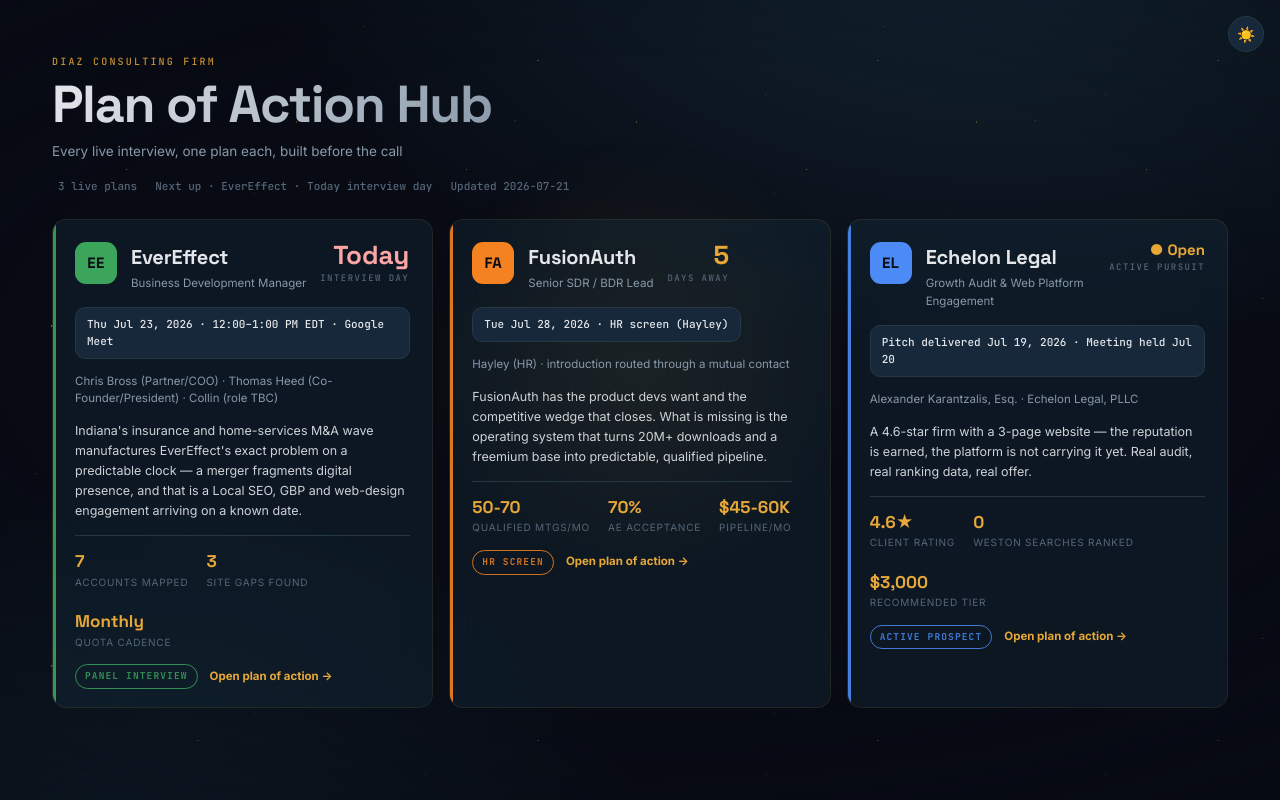
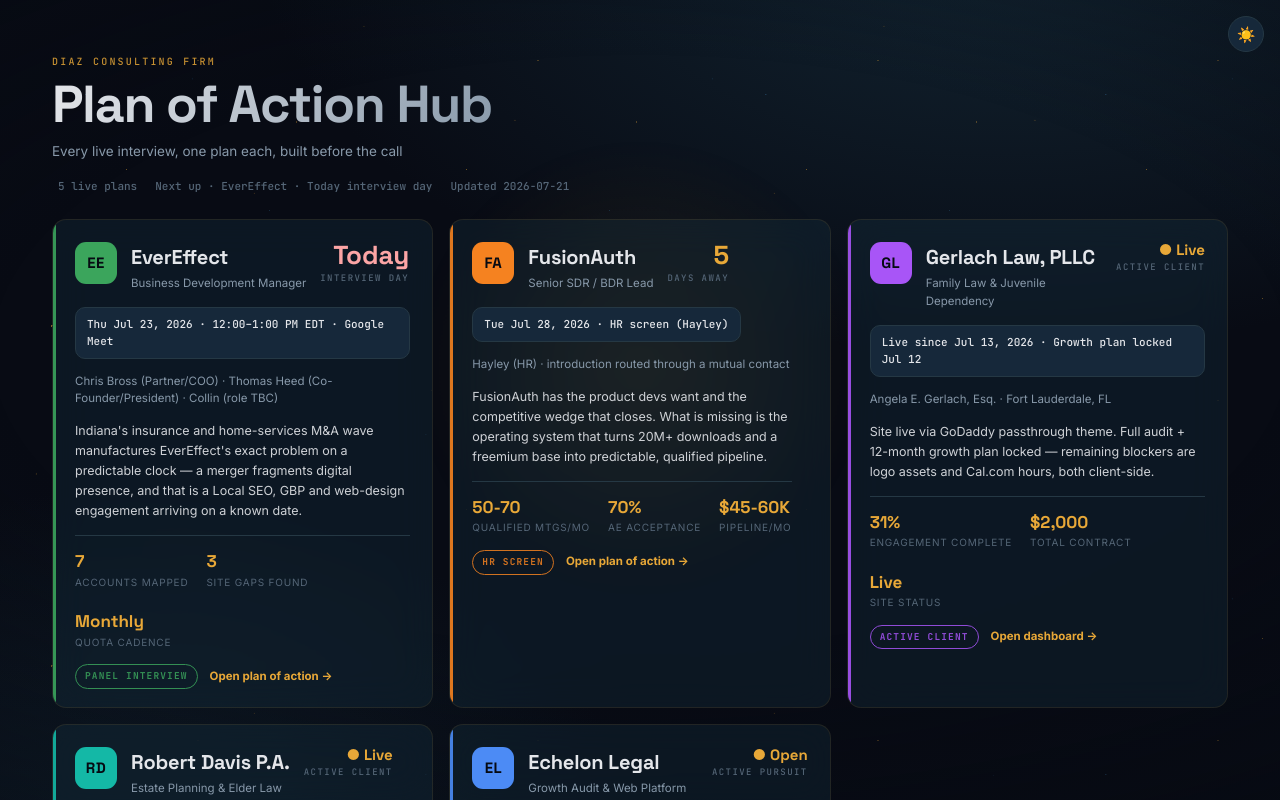
Before and after one commit to DiazConsultingFirm/plan-of-action-hub, a React (Vite) app: page / in a window 1280 px wide. Built offline with nearby package versions, Linux system fonts and the light colour scheme.

Commit message:
Header-before-nav on every tab including Full Plan; Your Dashboard now opens the real live client dashboard

```diff
--- a/public/plans/index.json
+++ b/public/plans/index.json
@@ -64,6 +64,44 @@
       ]
     },
     {
+      "id": "gerlach",
+      "company": "Gerlach Law, PLLC",
+      "role": "Family Law & Juvenile Dependency",
+      "mark": "GL",
+      "accent": "#A855F7",
+      "kind": "client",
+      "external": "https://diazconsultingfirm.github.io/gerlachlegal-website/dashboard/",
+      "stage": "Active Client",
+      "status": "ready",
+      "pitchDateLabel": "Live since Jul 13, 2026 · Growth plan locked Jul 12",
+      "who": "Angela E. Gerlach, Esq. · Fort Lauderdale, FL",
+      "thesis": "Site live via GoDaddy passthrough theme. Full audit + 12-month growth plan locked — remaining blockers are logo assets and Cal.com hours, both client-side.",
+      "headline": [
+        { "val": "31%", "lbl": "engagement complete" },
+        { "val": "$2,000", "lbl": "total contract" },
+        { "val": "Live", "lbl": "site status" }
+      ]
+    },
+    {
+      "id": "robert-davis",
+      "company": "Robert Davis P.A.",
+      "role": "Estate Planning & Elder Law",
+      "mark": "RD",
+      "accent": "#14B8A6",
+      "kind": "client",
+      "external": "https://robertdavispa.com/",
+      "stage": "Active Client",
+      "status": "ready",
+      "pitchDateLabel": "Live since May 21, 2026 · Growth plan locked Jul 12",
+      "who": "Robert Davis, Esq. · Fort Lauderdale, FL",
+      "thesis": "Phase 1 live: 10 statute-cited practice areas, static HTML, Netlify + Zapier. GBP video verification is the one call that unblocks the $500 balance and the Phase 2 retainer at once.",
+      "headline": [
+        { "val": "$500", "lbl": "balance remaining" },
+        { "val": "$1,500/mo", "lbl": "Phase 2 retainer (unsigned)" },
+        { "val": "Live", "lbl": "site status" }
+      ]
+    },
+    {
       "id": "echelon",
       "file": "echelon.json",
       "company": "Echelon Legal",
--- a/src/App.jsx
+++ b/src/App.jsx
@@ -65,6 +65,13 @@
 
   const openPlan = useCallback(
     (entry) => {
+      // Client dashboards (Gerlach, Robert Davis) are separately-built, already-
+      // live apps — they don't have a plans/*.json to render in-hub. Link out
+      // instead of trying to fetch a plan file that doesn't exist for them.
+      if (entry.kind === 'client' && entry.external) {
+        window.open(entry.external, '_blank', 'noopener')
+        return
+      }
       setActiveId(entry.id)
       if (planCache[entry.id]) return
       fetch(planUrl(entry.file))
--- a/src/HubLanding.jsx
+++ b/src/HubLanding.jsx
@@ -3,7 +3,7 @@
 
 export default function HubLanding({ roster, onOpen }) {
   const plans = [...roster.plans].sort(byInterviewDate)
-  const next = plans.find((p) => p.kind !== 'consulting')
+  const next = plans.find((p) => p.kind !== 'consulting' && p.kind !== 'client')
 
   return (
     <motion.div
@@ -37,9 +37,11 @@
 
 function PlanCard({ plan, index, onOpen }) {
   const isConsulting = plan.kind === 'consulting'
-  const days = isConsulting ? null : daysUntil(plan.interviewDate)
-  const { num, lbl } = isConsulting ? {} : countdownLabel(days)
-  const urgency = isConsulting ? '' : days < 0 ? 'past' : days <= 3 ? 'imminent' : ''
+  const isClient = plan.kind === 'client'
+  const isBadgeless = isConsulting || isClient
+  const days = isBadgeless ? null : daysUntil(plan.interviewDate)
+  const { num, lbl } = isBadgeless ? {} : countdownLabel(days)
+  const urgency = isBadgeless ? '' : days < 0 ? 'past' : days <= 3 ? 'imminent' : ''
 
   return (
     <motion.button
@@ -58,7 +60,14 @@
           <div className="plan-card-company">{plan.company}</div>
           <div className="plan-card-role">{plan.role}</div>
         </div>
-        {isConsulting ? (
+        {isClient ? (
+          <div className="plan-countdown">
+            <div className="plan-countdown-num" style={{ fontSize: 15, color: 'var(--gold)' }}>
+              ● Live
+            </div>
+            <div className="plan-countdown-lbl">active client</div>
+          </div>
+        ) : isConsulting ? (
           <div className="plan-countdown">
             <div className="plan-countdown-num" style={{ fontSize: 15, color: 'var(--gold)' }}>
               ● Open
@@ -73,7 +82,7 @@
         )}
       </div>
 
-      <div className="plan-when">{isConsulting ? plan.pitchDateLabel : plan.interviewLabel}</div>
+      <div className="plan-when">{isBadgeless ? plan.pitchDateLabel : plan.interviewLabel}</div>
       <div className="plan-who">{plan.who}</div>
       <div className="plan-thesis">{plan.thesis}</div>
       {plan.comp && <div className="plan-who"><strong style={{ color: 'var(--text)' }}>Comp:</strong> {plan.comp}</div>}
@@ -89,7 +98,7 @@
 
       <div className="plan-card-foot">
         <span className="plan-stage-chip">{plan.stage}</span>
-        <span>Open plan of action →</span>
+        <span>{isClient ? 'Open dashboard →' : 'Open plan of action →'}</span>
       </div>
     </motion.button>
   )
--- a/src/PlanView.jsx
+++ b/src/PlanView.jsx
@@ -6,10 +6,10 @@
   MilestonesTab, ConceptsTab, OfferTab, DashboardTab, PitchTab, DashboardsTab, AuditHero,
 } from './PlanTabs'
 
-// Tabs that belong to the "audit cluster" — the hero banner (headline + stat
-// row, modelled on the real Echelon pitch page) stays visible above all of
-// these so the research depth doesn't reset to a small heading on every click.
-const AUDIT_CLUSTER = new Set(['audit', 'ranking', 'competitors', 'milestones', 'concepts', 'offer', 'yourdashboard'])
+// "Your Dashboard" doesn't open an in-hub page — it opens the real, live
+// client-reporting dashboard DCF already runs, the same one shown to real
+// clients (Gerlach, Robert Davis). Proof the system is real, not a mockup.
+const LIVE_DASHBOARD_URL = 'https://diazconsultingfirm.github.io/gerlachlegal-website/dashboard/'
 
 const TAB_LABELS = {
   full: 'Full Plan',
@@ -128,21 +128,25 @@
         </div>
       </motion.header>
 
-      {/* The audit hero acts as an extended header for its cluster of tabs —
-          it renders above the tab row, same order as the real Echelon page
-          (dark headline banner, then the tab row, then content below it). */}
-      {AUDIT_CLUSTER.has(activeTab) && (
-        <div className="audit-hero-wrap">
-          <AuditHero data={data} />
-        </div>
-      )}
+      {/* Header before nav, on every tab (not just the audit cluster) —
+          same order as the real Echelon page: dark headline banner, then the
+          tab row, then content below it. AuditHero itself renders nothing
+          when a plan has no hero data (FusionAuth), so this is safe as a
+          blanket render. */}
+      <div className="audit-hero-wrap">
+        <AuditHero data={data} />
+      </div>
 
       <nav className="tabbar">
         {tabs.map((t) => (
           <button
             key={t}
             className={`tab ${activeTab === t ? 'active' : ''}`}
-            onClick={() => setActiveTab(t)}
+            onClick={() =>
+              t === 'yourdashboard'
+                ? window.open(LIVE_DASHBOARD_URL, '_blank', 'noopener')
+                : setActiveTab(t)
+            }
           >
             {TAB_LABELS[t] || t}
           </button>
--- a/src/dates.js
+++ b/src/dates.js
@@ -27,16 +27,16 @@
 
 /**
  * Sort plans soonest-first. Interview-kind plans (a real date on the calendar)
- * always sort ahead of consulting-kind plans (an open pursuit, no fixed date —
- * see PlanView's isConsulting), since those have no "days away" urgency to
- * rank by. Among interview plans: soonest first, already-held pushed to the
- * end. Among consulting plans: most recently touched first.
+ * always sort ahead of dateless kinds — consulting (an open pursuit) and
+ * client (an already-live dashboard link) — neither has "days away" urgency
+ * to rank by. Among interview plans: soonest first, already-held pushed to
+ * the end. Among dateless plans: most recently touched first.
  */
 export function byInterviewDate(a, b) {
-  const aConsulting = a.kind === 'consulting'
-  const bConsulting = b.kind === 'consulting'
-  if (aConsulting !== bConsulting) return aConsulting ? 1 : -1
-  if (aConsulting && bConsulting) {
+  const aDateless = a.kind === 'consulting' || a.kind === 'client'
+  const bDateless = b.kind === 'consulting' || b.kind === 'client'
+  if (aDateless !== bDateless) return aDateless ? 1 : -1
+  if (aDateless && bDateless) {
     return (b.pitchDate || '').localeCompare(a.pitchDate || '')
   }
   const da = daysUntil(a.interviewDate)
```
Also changed, not shown: 4 other files (tests, documents, lock files or other folders).
